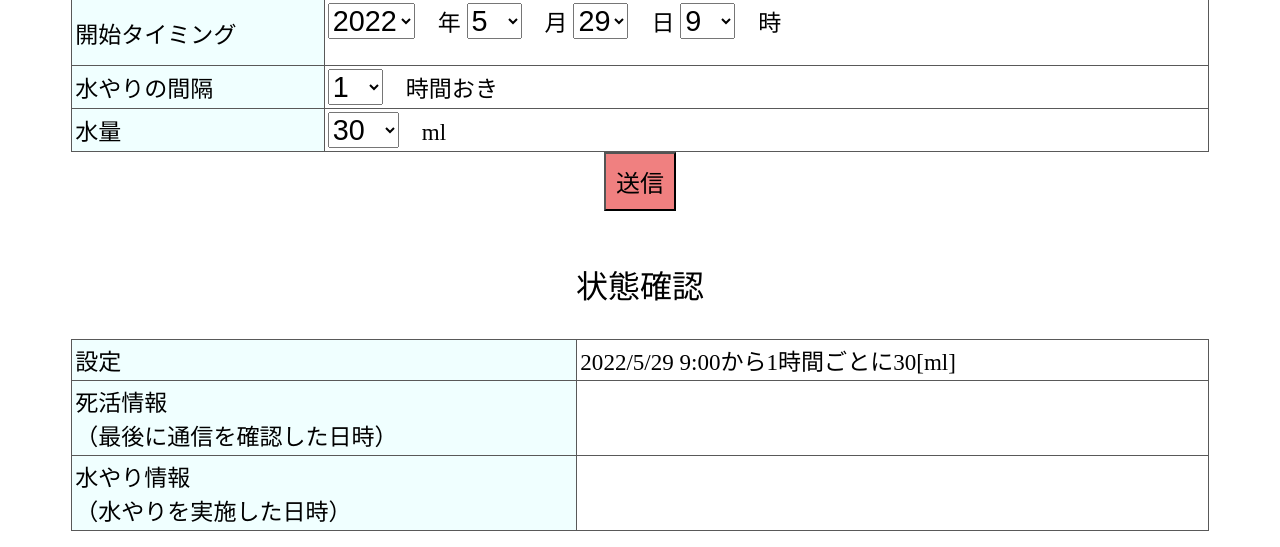
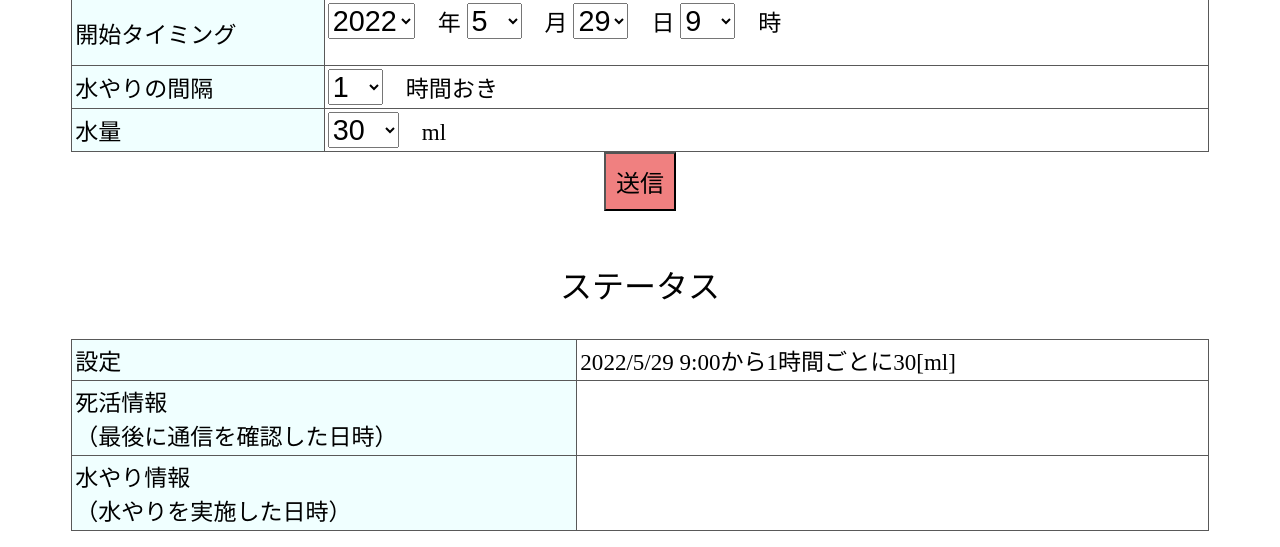
Before and after one commit to FushimaTakesato/WateringSystem_esp, a PHP site: page / in a window 1280 px wide. Shown: the part 87-634 px from the top of the page. Run offline with PHP 8.4, Linux system fonts and the light colour scheme.

Commit message:
Fixed a bug as it may give water twice. Corrected the display of html.

```diff
--- a/html/index.php
+++ b/html/index.php
@@ -185,7 +185,7 @@
 
 
 
-<p>状態確認</p>
+<p>ステータス</p>
 <table>
 	<tbody>
 		<tr>
```
Also changed, not shown: 1 other file.
